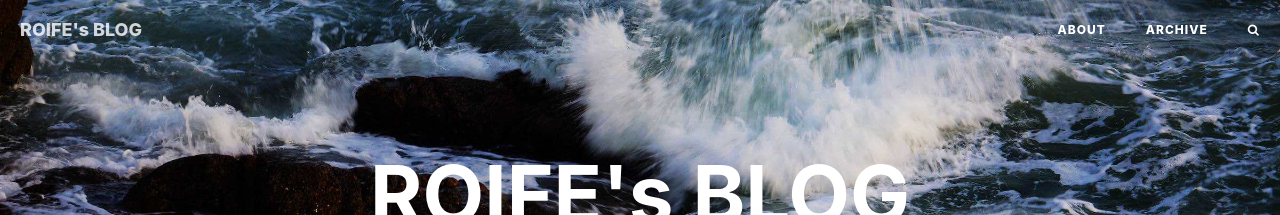
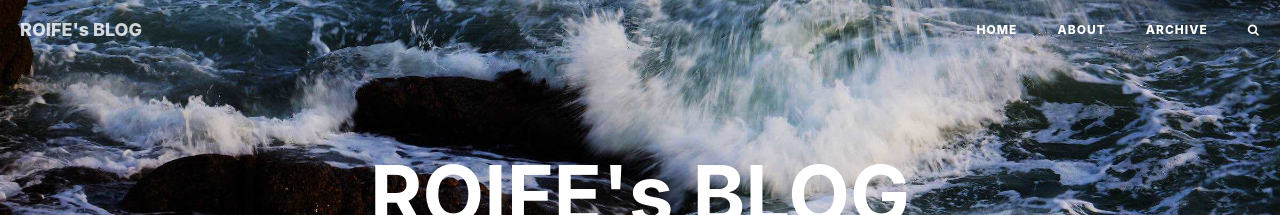
Before and after one commit to LogicLee0902/-LogicLee0902.github.io, a Jekyll site: the page built from index.html, in a window 1280 px wide and 900 px high. Shown: the top 215 px of the window. Built offline with Jekyll 4.4.1, drawn with Linux system fonts in a browser that asks for light colours; nearby versions of some CDN libraries; the list of posts is cut into pages by our own code; comment, search, counter and statistics services are not loaded.

Commit message:
bring back [home] button

```diff
--- a/_includes/nav.html
+++ b/_includes/nav.html
@@ -20,6 +20,9 @@
             <div id="huxblog_navbar">
                 <div class="navbar-collapse">
                     <ul class="nav navbar-nav navbar-right">
+                        <li>
+                            <a href="{{ site.baseurl }}/">Home</a>
+                        </li>
                         {% for page in site.pages %}
                         {% if page.title and page.hide-in-nav != true %}
                         <li>
```
